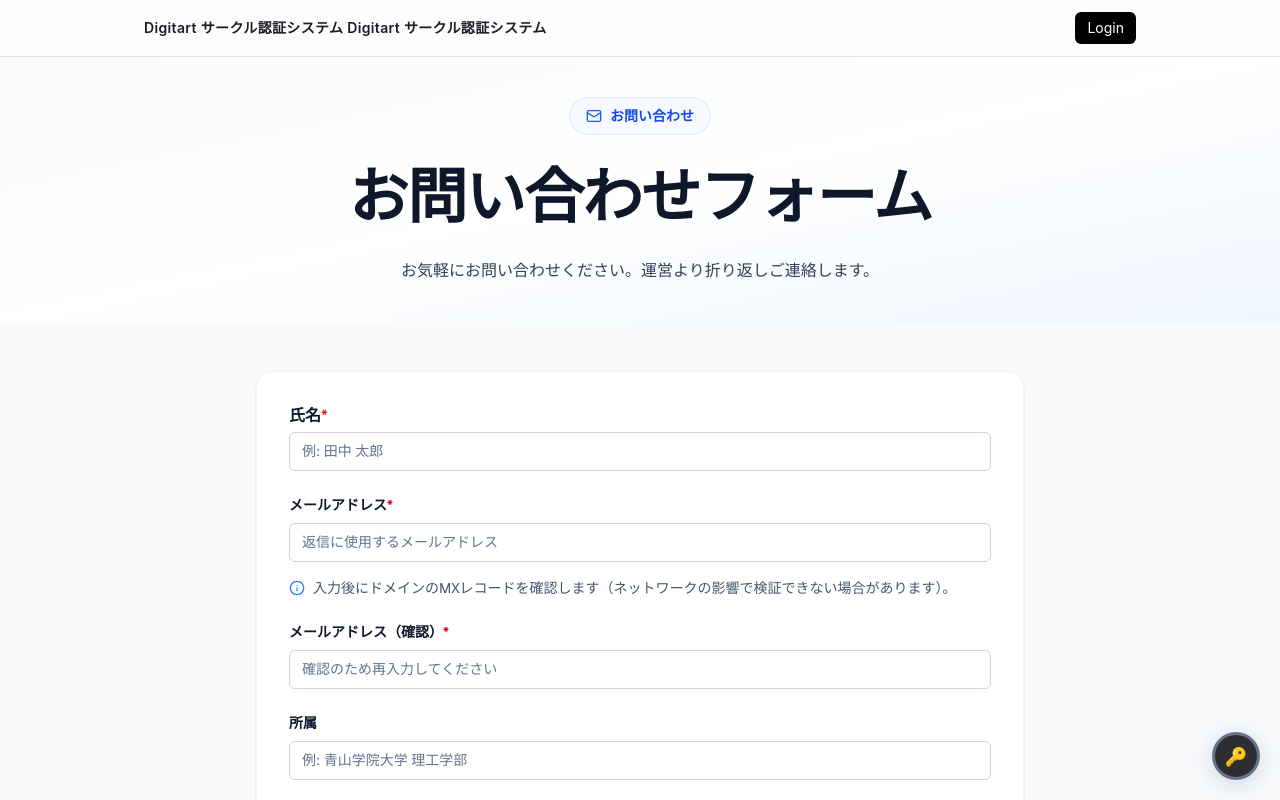
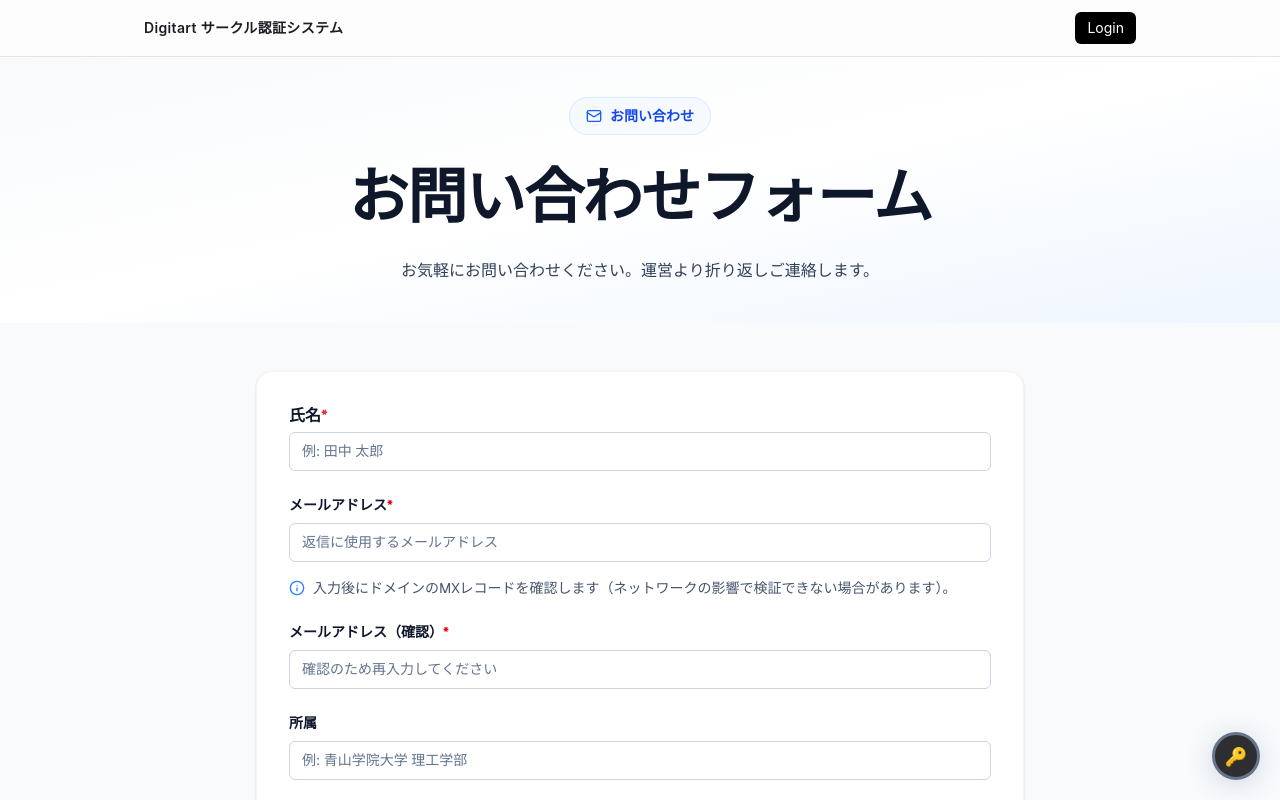
Before and after one commit to digitart-tech-assoc/AuthWebApp, a Next.js app in the folder frontend/: page /contact in a window 1280 px wide. Shown: the top 800 px of the page. Built offline with nearby package versions, Linux system fonts and the light colour scheme; no server answers.

Commit message:
delete: 重複したアプリ名を削除

```diff
--- a/frontend/src/app/layout.tsx
+++ b/frontend/src/app/layout.tsx
@@ -57,7 +57,6 @@ export default async function RootLayout({
           <div className="mx-auto flex w-full max-w-5xl items-center justify-between px-4 py-3">
             <Link href="/" className="text-sm font-semibold tracking-wide">
               Digitart サークル認証システム
-              Digitart サークル認証システム
             </Link>
             <div className="flex items-center gap-2">
               {user ? (
```
